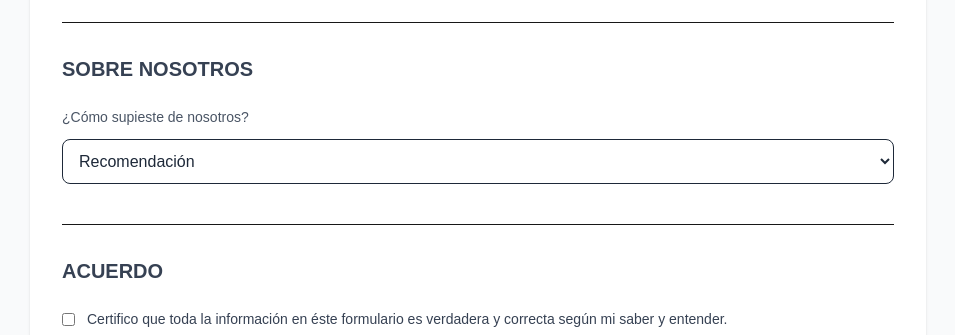
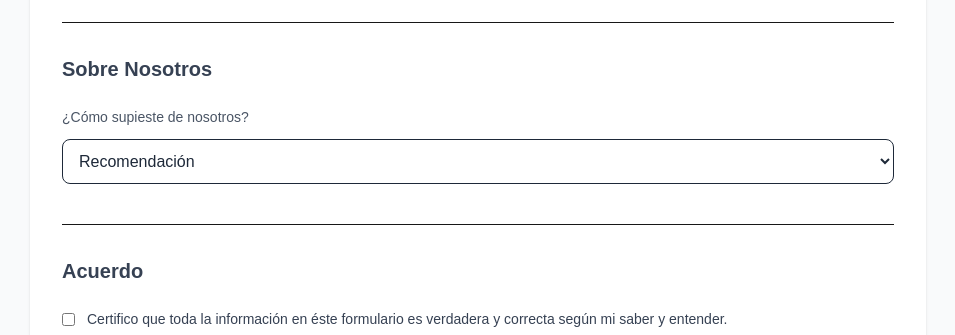
Before and after one commit to DavidRamirez92/coralinStudio, a Next.js app in the folder coralin-studio/: page / in a window 1280 px wide. Shown: the part 1010-1345 px from the top of the page, without its empty margins (162-1117 px from the left). Built offline with nearby package versions, Linux system fonts and the light colour scheme.

Commit message:
correcion labels page.tsx

```diff
--- a/coralin-studio/app/page.tsx
+++ b/coralin-studio/app/page.tsx
@@ -36,9 +36,7 @@ type FormValues = z.infer<typeof FormSchema>;
 
 export default function Page() {
   const [status, setStatus] = useState<"idle" | "ok" | "error">("idle");
-  const [showOtherMedical, setShowOtherMedical] = useState(false);
-  const [showOtherEye, setShowOtherEye] = useState(false);
-  const [showOtherHow, setShowOtherHow] = useState(false);
+
 
   const {
     register,
@@ -239,7 +237,7 @@ export default function Page() {
 
           {/* SOBRE NOSOTROS */}
           <div className="border-b pb-6">
-            <h2 className="text-xl font-semibold text-gray-700 mb-6">SOBRE NOSOTROS</h2>
+            <h2 className="text-xl font-semibold text-gray-700 mb-6">Sobre Nosotros</h2>
 
             <div>
               <label className="block text-sm font-medium text-gray-600 mb-3">
@@ -268,7 +266,7 @@ export default function Page() {
 
           {/* ACUERDO */}
           <div className="border-b pb-6">
-            <h2 className="text-xl font-semibold text-gray-700 mb-6">ACUERDO</h2>
+            <h2 className="text-xl font-semibold text-gray-700 mb-6">Acuerdo</h2>
 
             <div className="space-y-4">
               <div className="flex items-start space-x-3">
```
